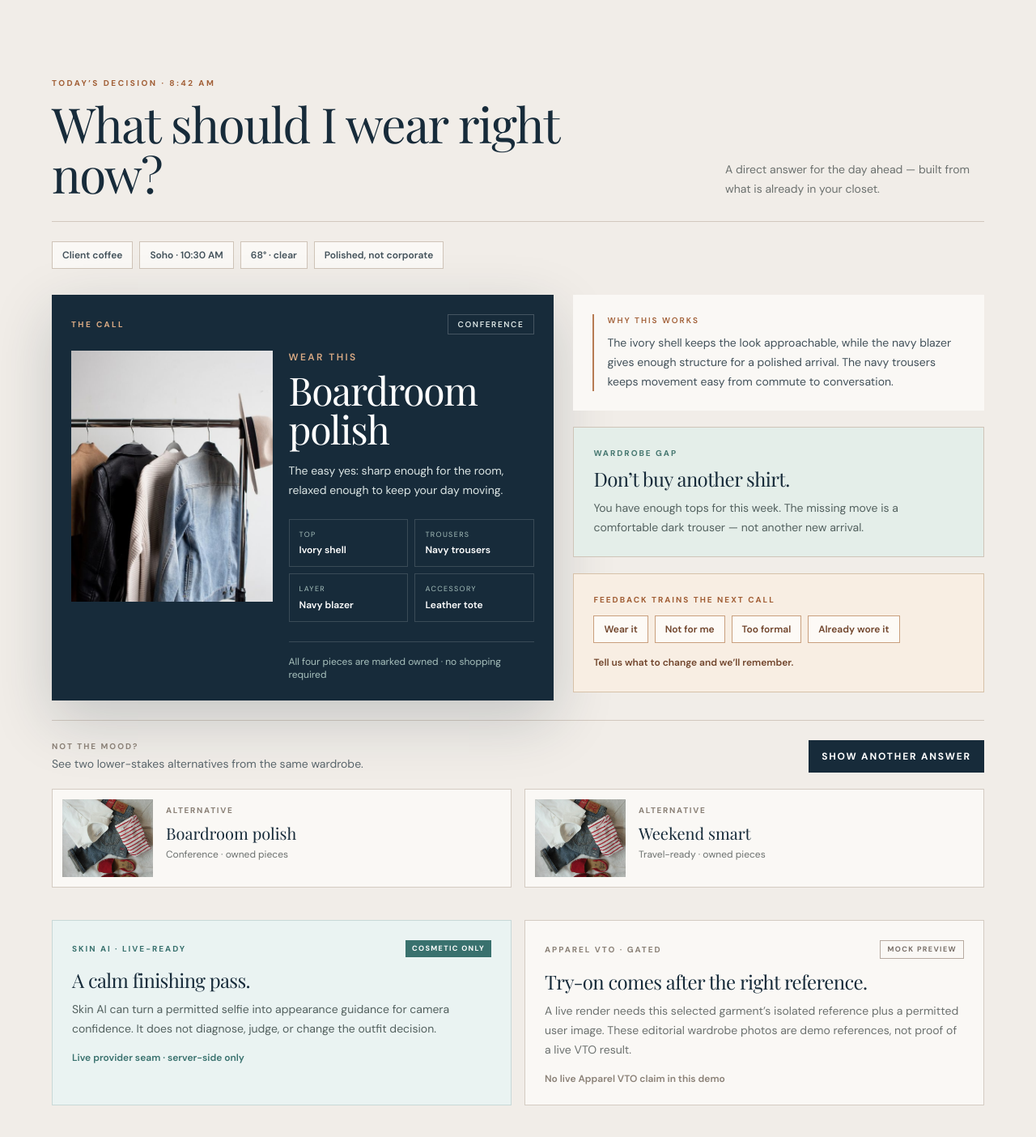
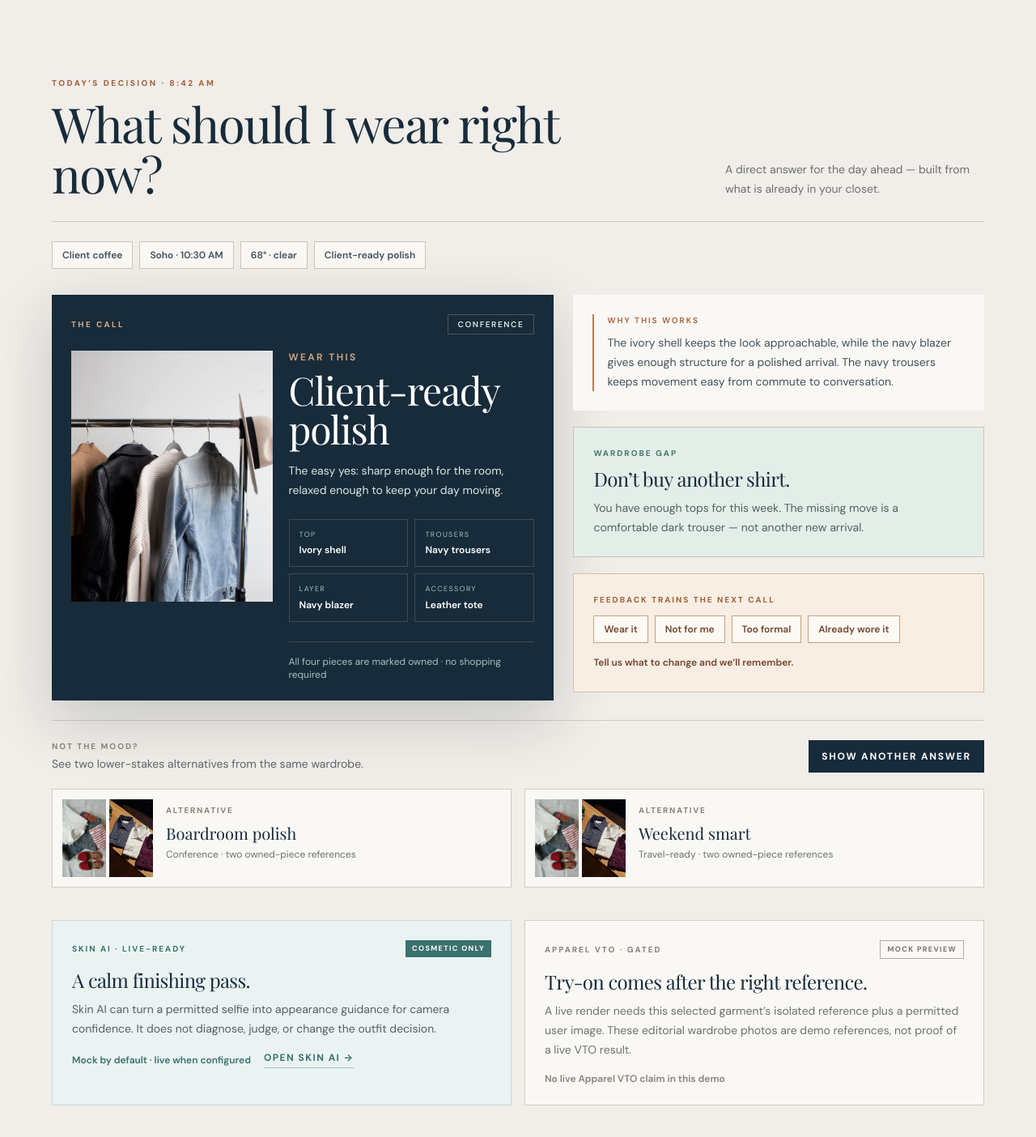
Before and after one commit to thelonewander3r/FitCheckAI, a React (Vite) app in the folder artifacts/interview-ready/: page / in a window 1280 px wide. Shown: the part 619-2023 px from the top of the page at 81% size. Built offline with nearby package versions, Linux system fonts and the light colour scheme; a web font is replaced by a local one.

Commit message:
polish: clarify decision context and skin ai entry

```diff
--- a/artifacts/interview-ready/src/components/decision-demo.tsx
+++ b/artifacts/interview-ready/src/components/decision-demo.tsx
@@ -52,6 +52,10 @@ export default function DecisionDemo() {
   const [feedback, setFeedback] = useState<Feedback | null>(null);
   const look = variants[index]!;
   const alternatives = [variants[(index + 1) % variants.length]!, variants[(index + 2) % variants.length]!];
+  const alternativeImageSets = alternatives.map((alternative, alternativeIndex) => [
+    alternative.top.imageSrc,
+    variants[(index + 3 + alternativeIndex) % variants.length]!.top.imageSrc,
+  ]);
 
   function selectFeedback(value: Feedback) {
     setFeedback(value);
@@ -69,7 +73,7 @@ export default function DecisionDemo() {
         </div>
 
         <div className="mt-6 flex flex-wrap gap-2" aria-label="Current context">
-          {["Client coffee", "Soho · 10:30 AM", "68° · clear", "Polished, not corporate"].map((item) => <span key={item} className="border border-[#cfc4b8] bg-[#faf8f5] px-3 py-2 text-xs font-semibold text-[#42515a]">{item}</span>)}
+          {["Client coffee", "Soho · 10:30 AM", "68° · clear", "Client-ready polish"].map((item) => <span key={item} className="border border-[#cfc4b8] bg-[#faf8f5] px-3 py-2 text-xs font-semibold text-[#42515a]">{item}</span>)}
         </div>
 
         <div className="mt-8 grid gap-6 lg:grid-cols-[1.1fr_0.9fr]">
@@ -83,7 +87,7 @@ export default function DecisionDemo() {
               <div className="flex flex-col justify-between">
                 <div>
                   <p className="text-xs font-semibold uppercase tracking-[0.2em] text-[#d9aa84]">Wear this</p>
-                  <h3 className="mt-2 font-serif text-4xl leading-none sm:text-5xl">{look.name}</h3>
+                  <h3 className="mt-2 font-serif text-4xl leading-none sm:text-5xl">Client-ready polish</h3>
                   <p className="mt-4 text-sm leading-6 text-[#dce6e5]">The easy yes: sharp enough for the room, relaxed enough to keep your day moving.</p>
                   <div className="mt-6 grid grid-cols-2 gap-2">
                     {[look.top, look.bottom, look.blazer, look.accessory].map((piece) => <div key={piece.id} className="border border-white/15 px-3 py-3"><p className="text-[9px] uppercase tracking-[0.15em] text-[#a8c1bd]">{pieceLabel[piece.category]}</p><p className="mt-1 text-xs font-semibold text-white">{piece.name}</p></div>)}
@@ -115,10 +119,10 @@ export default function DecisionDemo() {
           <div><p className="text-[10px] font-bold uppercase tracking-[0.2em] text-[#8a8076]">Not the mood?</p><p className="mt-1 text-sm text-[#59656b]">See two lower-stakes alternatives from the same wardrobe.</p></div>
           <button type="button" onClick={() => { setIndex((current) => (current + 1) % variants.length); setFeedback(null); }} className="self-start bg-[#172b3a] px-4 py-3 text-xs font-bold uppercase tracking-[0.15em] text-white hover:bg-[#25445a] focus-visible:outline focus-visible:outline-2 focus-visible:outline-offset-2 focus-visible:outline-[#a15e35]">Show another answer</button>
         </div>
-        <div className="mt-5 grid gap-4 md:grid-cols-2">{alternatives.map((alternative) => <button type="button" key={alternative.id} onClick={() => { setIndex(variants.findIndex((item) => item.id === alternative.id)); setFeedback(null); }} className="group grid grid-cols-[7rem_1fr] gap-4 border border-[#d4cbc2] bg-[#faf8f5] p-3 text-left transition hover:border-[#a15e35]"><img src={alternative.top.imageSrc} alt={`${alternative.name} alternative`} className="h-24 w-28 object-cover" /><span><span className="text-[10px] font-bold uppercase tracking-[0.17em] text-[#8a8076]">Alternative</span><span className="mt-1 block font-serif text-xl text-[#172b3a]">{alternative.name}</span><span className="mt-1 block text-xs text-[#6c716f]">{alternative.occasion} · owned pieces</span></span></button>)}</div>
+        <div className="mt-5 grid gap-4 md:grid-cols-2">{alternatives.map((alternative, alternativeIndex) => <button type="button" key={alternative.id} onClick={() => { setIndex(variants.findIndex((item) => item.id === alternative.id)); setFeedback(null); }} className="group grid grid-cols-[7rem_1fr] gap-4 border border-[#d4cbc2] bg-[#faf8f5] p-3 text-left transition hover:border-[#a15e35]"><span className="grid h-24 w-28 grid-cols-2 gap-1 overflow-hidden">{alternativeImageSets[alternativeIndex]!.map((imageSrc, imageIndex) => <img key={`${alternative.id}-${imageIndex}`} src={imageSrc} alt="" aria-hidden="true" className="h-full w-full object-cover" />)}</span><span><span className="text-[10px] font-bold uppercase tracking-[0.17em] text-[#8a8076]">Alternative</span><span className="mt-1 block font-serif text-xl text-[#172b3a]">{alternative.name}</span><span className="mt-1 block text-xs text-[#6c716f]">{alternative.occasion} · two owned-piece references</span></span></button>)}</div>
 
         <div className="mt-10 grid gap-4 md:grid-cols-2">
-          <article className="border border-[#c8d8d7] bg-[#eaf3f2] p-6"><div className="flex items-center justify-between gap-3"><p className="text-[10px] font-bold uppercase tracking-[0.2em] text-[#39716e]">Skin AI · live-ready</p><span className="bg-[#39716e] px-2 py-1 text-[9px] font-bold uppercase tracking-[0.15em] text-white">Cosmetic only</span></div><h3 className="mt-3 font-serif text-2xl text-[#172b3a]">A calm finishing pass.</h3><p className="mt-2 text-sm leading-6 text-[#53615f]">Skin AI can turn a permitted selfie into appearance guidance for camera confidence. It does not diagnose, judge, or change the outfit decision.</p><p className="mt-4 text-xs font-semibold text-[#39716e]">Live provider seam · server-side only</p></article>
+          <article className="border border-[#c8d8d7] bg-[#eaf3f2] p-6"><div className="flex items-center justify-between gap-3"><p className="text-[10px] font-bold uppercase tracking-[0.2em] text-[#39716e]">Skin AI · live-ready</p><span className="bg-[#39716e] px-2 py-1 text-[9px] font-bold uppercase tracking-[0.15em] text-white">Cosmetic only</span></div><h3 className="mt-3 font-serif text-2xl text-[#172b3a]">A calm finishing pass.</h3><p className="mt-2 text-sm leading-6 text-[#53615f]">Skin AI can turn a permitted selfie into appearance guidance for camera confidence. It does not diagnose, judge, or change the outfit decision.</p><div className="mt-4 flex flex-wrap items-center gap-4"><p className="text-xs font-semibold text-[#39716e]">Mock by default · live when configured</p><a href="/interview" className="border-b border-[#39716e]/40 pb-1 text-xs font-bold uppercase tracking-[0.12em] text-[#39716e] hover:border-[#39716e]">Open Skin AI →</a></div></article>
           <article className="border border-[#d4cbc2] bg-[#faf8f5] p-6"><div className="flex items-center justify-between gap-3"><p className="text-[10px] font-bold uppercase tracking-[0.2em] text-[#8a8076]">Apparel VTO · gated</p><span className="border border-[#b7aaa0] px-2 py-1 text-[9px] font-bold uppercase tracking-[0.15em] text-[#796f68]">Mock preview</span></div><h3 className="mt-3 font-serif text-2xl text-[#172b3a]">Try-on comes after the right reference.</h3><p className="mt-2 text-sm leading-6 text-[#6c716f]">A live render needs this selected garment’s isolated reference plus a permitted user image. These editorial wardrobe photos are demo references, not proof of a live VTO result.</p><p className="mt-4 text-xs font-semibold text-[#8a8076]">No live Apparel VTO claim in this demo</p></article>
         </div>
       </div>
```
